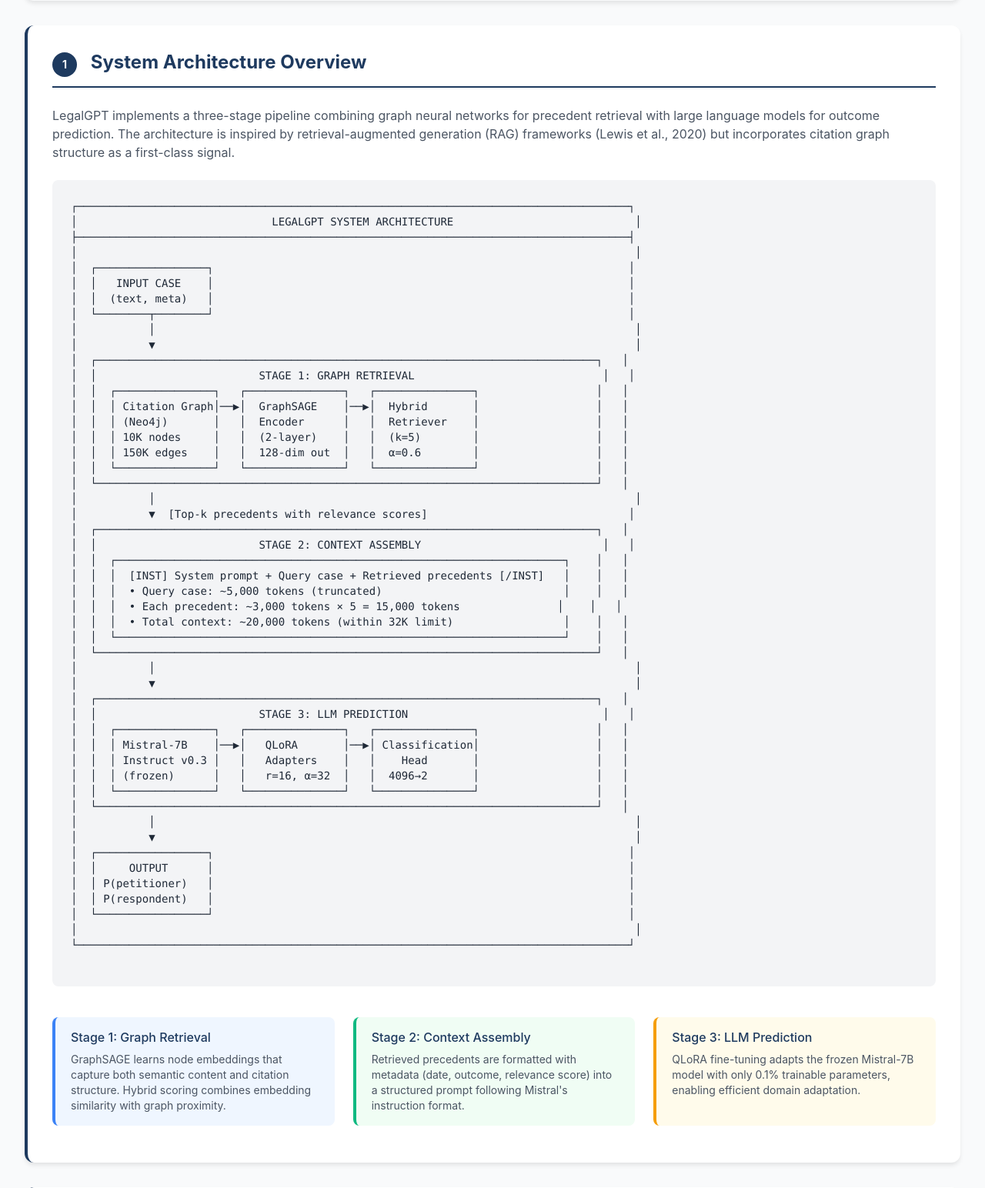
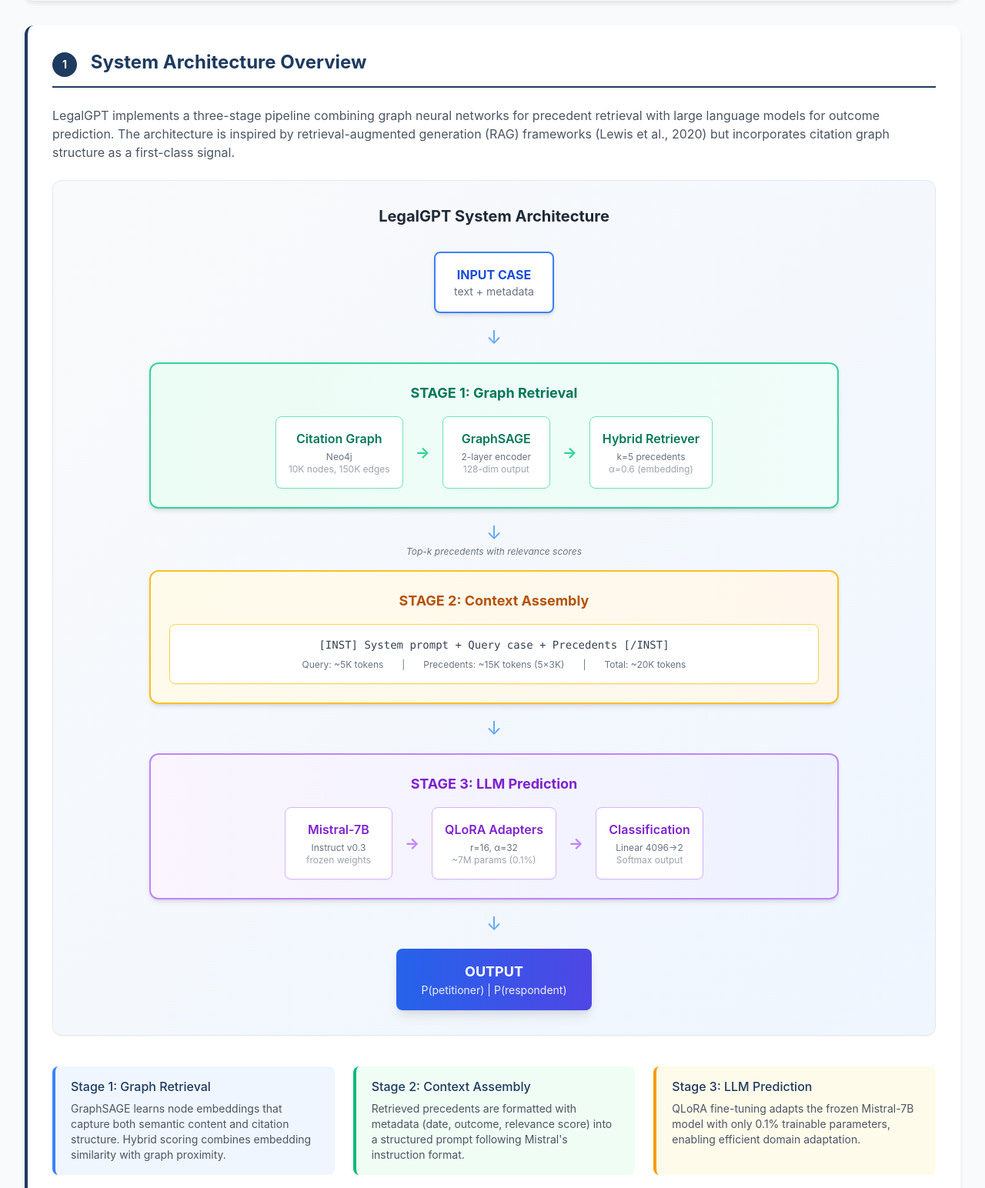
Before and after one commit to suislanchez/caselaw-graph-ring, a FastAPI app: page /methodology in a window 1280 px wide. Shown: the part 695-2239 px from the top of the page at 77% size. Run offline with FastAPI, Linux system fonts and the light colour scheme; some libraries are stand-ins or nearby versions.

Commit message:
Upgrade system architecture diagrams to modern HTML/CSS visual design

```diff
--- a/website/templates/methodology.html
+++ b/website/templates/methodology.html
@@ -88,58 +88,101 @@
         LegalGPT implements a three-stage pipeline combining graph neural networks for precedent retrieval with large language models for outcome prediction. The architecture is inspired by retrieval-augmented generation (RAG) frameworks (Lewis et al., 2020) but incorporates citation graph structure as a first-class signal.
     </p>
 
-    <div class="bg-gray-100 p-6 rounded-lg mb-6 overflow-x-auto">
-        <pre class="text-sm font-mono">
-┌─────────────────────────────────────────────────────────────────────────────────────┐
-│                              LEGALGPT SYSTEM ARCHITECTURE                            │
-├─────────────────────────────────────────────────────────────────────────────────────┤
-│                                                                                      │
-│  ┌─────────────────┐                                                                │
-│  │   INPUT CASE    │                                                                │
-│  │  (text, meta)   │                                                                │
-│  └────────┬────────┘                                                                │
-│           │                                                                          │
-│           ▼                                                                          │
-│  ┌─────────────────────────────────────────────────────────────────────────────┐   │
-│  │                         STAGE 1: GRAPH RETRIEVAL                             │   │
-│  │  ┌───────────────┐   ┌───────────────┐   ┌───────────────┐                  │   │
-│  │  │ Citation Graph│──▶│  GraphSAGE    │──▶│  Hybrid       │                  │   │
-│  │  │ (Neo4j)       │   │  Encoder      │   │  Retriever    │                  │   │
-│  │  │ 10K nodes     │   │  (2-layer)    │   │  (k=5)        │                  │   │
-│  │  │ 150K edges    │   │  128-dim out  │   │  α=0.6        │                  │   │
-│  │  └───────────────┘   └───────────────┘   └───────────────┘                  │   │
-│  └─────────────────────────────────────────────────────────────────────────────┘   │
-│           │                                                                          │
-│           ▼  [Top-k precedents with relevance scores]                               │
-│  ┌─────────────────────────────────────────────────────────────────────────────┐   │
-│  │                         STAGE 2: CONTEXT ASSEMBLY                            │   │
-│  │  ┌─────────────────────────────────────────────────────────────────────┐    │   │
-│  │  │  [INST] System prompt + Query case + Retrieved precedents [/INST]   │    │   │
-│  │  │  • Query case: ~5,000 tokens (truncated)                            │    │   │
-│  │  │  • Each precedent: ~3,000 tokens × 5 = 15,000 tokens               │    │   │
-│  │  │  • Total context: ~20,000 tokens (within 32K limit)                 │    │   │
-│  │  └─────────────────────────────────────────────────────────────────────┘    │   │
-│  └─────────────────────────────────────────────────────────────────────────────┘   │
-│           │                                                                          │
-│           ▼                                                                          │
-│  ┌─────────────────────────────────────────────────────────────────────────────┐   │
-│  │                         STAGE 3: LLM PREDICTION                              │   │
-│  │  ┌───────────────┐   ┌───────────────┐   ┌───────────────┐                  │   │
-│  │  │ Mistral-7B    │──▶│   QLoRA       │──▶│ Classification│                  │   │
-│  │  │ Instruct v0.3 │   │   Adapters    │   │    Head       │                  │   │
-│  │  │ (frozen)      │   │   r=16, α=32  │   │  4096→2       │                  │   │
-│  │  └───────────────┘   └───────────────┘   └───────────────┘                  │   │
-│  └─────────────────────────────────────────────────────────────────────────────┘   │
-│           │                                                                          │
-│           ▼                                                                          │
-│  ┌─────────────────┐                                                                │
-│  │     OUTPUT      │                                                                │
-│  │ P(petitioner)   │                                                                │
-│  │ P(respondent)   │                                                                │
-│  └─────────────────┘                                                                │
-│                                                                                      │
-└─────────────────────────────────────────────────────────────────────────────────────┘
-        </pre>
+    <!-- System Architecture Diagram -->
+    <div class="bg-gradient-to-br from-gray-50 to-blue-50 p-8 rounded-xl mb-6 border border-gray-200 shadow-sm">
+        <h3 class="text-center text-xl font-bold text-gray-800 mb-8">LegalGPT System Architecture</h3>
+
+        <div class="flex flex-col items-center gap-4">
+            <!-- Input -->
+            <div class="bg-white border-2 border-blue-500 rounded-lg px-6 py-4 shadow-md text-center">
+                <div class="font-bold text-blue-700">INPUT CASE</div>
+                <div class="text-sm text-gray-500">text + metadata</div>
+            </div>
+
+            <!-- Arrow -->
+            <div class="text-blue-400 text-2xl">↓</div>
+
+            <!-- Stage 1: Graph Retrieval -->
+            <div class="w-full max-w-4xl bg-gradient-to-r from-emerald-50 to-teal-50 border-2 border-emerald-400 rounded-xl p-6 shadow-md">
+                <div class="text-center font-bold text-emerald-700 mb-4 text-lg">STAGE 1: Graph Retrieval</div>
+                <div class="flex flex-wrap justify-center gap-4 items-center">
+                    <div class="bg-white border border-emerald-300 rounded-lg p-4 text-center shadow-sm min-w-[140px]">
+                        <div class="font-semibold text-emerald-700">Citation Graph</div>
+                        <div class="text-xs text-gray-500 mt-1">Neo4j</div>
+                        <div class="text-xs text-gray-400">10K nodes, 150K edges</div>
+                    </div>
+                    <div class="text-emerald-400 text-xl font-bold">→</div>
+                    <div class="bg-white border border-emerald-300 rounded-lg p-4 text-center shadow-sm min-w-[140px]">
+                        <div class="font-semibold text-emerald-700">GraphSAGE</div>
+                        <div class="text-xs text-gray-500 mt-1">2-layer encoder</div>
+                        <div class="text-xs text-gray-400">128-dim output</div>
+                    </div>
+                    <div class="text-emerald-400 text-xl font-bold">→</div>
+                    <div class="bg-white border border-emerald-300 rounded-lg p-4 text-center shadow-sm min-w-[140px]">
+                        <div class="font-semibold text-emerald-700">Hybrid Retriever</div>
+                        <div class="text-xs text-gray-500 mt-1">k=5 precedents</div>
+                        <div class="text-xs text-gray-400">α=0.6 (embedding)</div>
+                    </div>
+                </div>
+            </div>
+
+            <!-- Arrow with label -->
+            <div class="flex flex-col items-center">
+                <div class="text-blue-400 text-2xl">↓</div>
+                <div class="text-xs text-gray-500 italic">Top-k precedents with relevance scores</div>
+            </div>
+
+            <!-- Stage 2: Context Assembly -->
+            <div class="w-full max-w-4xl bg-gradient-to-r from-amber-50 to-orange-50 border-2 border-amber-400 rounded-xl p-6 shadow-md">
+                <div class="text-center font-bold text-amber-700 mb-4 text-lg">STAGE 2: Context Assembly</div>
+                <div class="bg-white border border-amber-300 rounded-lg p-4 shadow-sm">
+                    <div class="font-mono text-sm text-center text-gray-700 mb-2">[INST] System prompt + Query case + Precedents [/INST]</div>
+                    <div class="flex flex-wrap justify-center gap-6 text-xs text-gray-500">
+                        <span>Query: ~5K tokens</span>
+                        <span>|</span>
+                        <span>Precedents: ~15K tokens (5×3K)</span>
+                        <span>|</span>
+                        <span>Total: ~20K tokens</span>
+                    </div>
+                </div>
+            </div>
+
+            <!-- Arrow -->
+            <div class="text-blue-400 text-2xl">↓</div>
+
+            <!-- Stage 3: LLM Prediction -->
+            <div class="w-full max-w-4xl bg-gradient-to-r from-purple-50 to-indigo-50 border-2 border-purple-400 rounded-xl p-6 shadow-md">
+                <div class="text-center font-bold text-purple-700 mb-4 text-lg">STAGE 3: LLM Prediction</div>
+                <div class="flex flex-wrap justify-center gap-4 items-center">
+                    <div class="bg-white border border-purple-300 rounded-lg p-4 text-center shadow-sm min-w-[140px]">
+                        <div class="font-semibold text-purple-700">Mistral-7B</div>
+                        <div class="text-xs text-gray-500 mt-1">Instruct v0.3</div>
+                        <div class="text-xs text-gray-400">frozen weights</div>
+                    </div>
+                    <div class="text-purple-400 text-xl font-bold">→</div>
+                    <div class="bg-white border border-purple-300 rounded-lg p-4 text-center shadow-sm min-w-[140px]">
+                        <div class="font-semibold text-purple-700">QLoRA Adapters</div>
+                        <div class="text-xs text-gray-500 mt-1">r=16, α=32</div>
+                        <div class="text-xs text-gray-400">~7M params (0.1%)</div>
+                    </div>
+                    <div class="text-purple-400 text-xl font-bold">→</div>
+                    <div class="bg-white border border-purple-300 rounded-lg p-4 text-center shadow-sm min-w-[140px]">
+                        <div class="font-semibold text-purple-700">Classification</div>
+                        <div class="text-xs text-gray-500 mt-1">Linear 4096→2</div>
+                        <div class="text-xs text-gray-400">Softmax output</div>
+                    </div>
+                </div>
+            </div>
+
+            <!-- Arrow -->
+            <div class="text-blue-400 text-2xl">↓</div>
+
+            <!-- Output -->
+            <div class="bg-gradient-to-r from-blue-600 to-indigo-600 text-white rounded-lg px-8 py-4 shadow-lg text-center">
+                <div class="font-bold text-lg">OUTPUT</div>
+                <div class="text-sm opacity-90">P(petitioner) | P(respondent)</div>
+            </div>
+        </div>
     </div>
 
     <div class="grid md:grid-cols-3 gap-6">
@@ -944,50 +987,82 @@ Parameters:
         Multi-modal representation combining semantic text features with structural graph information through learned fusion layers.
     </p>
 
-    <div class="bg-gray-100 p-6 rounded-lg mb-8">
-        <h3 class="font-semibold mb-4 text-center">Fusion Architecture Diagram</h3>
-        <div class="font-mono text-sm overflow-x-auto">
-            <pre class="text-center">
-┌─────────────────────┐          ┌─────────────────────┐
-│     Case Text       │          │   Citation Graph    │
-│   (full opinion)    │          │   (node + edges)    │
-└──────────┬──────────┘          └──────────┬──────────┘
-           │                                 │
-           ▼                                 ▼
-┌─────────────────────┐          ┌─────────────────────┐
-│   Sentence-BERT     │          │     GraphSAGE       │
-│  all-MiniLM-L6-v2   │          │    2-layer GNN      │
-│     (frozen)        │          │    (trained)        │
-└──────────┬──────────┘          └──────────┬──────────┘
-           │                                 │
-           ▼                                 ▼
-    ┌─────────────┐                  ┌─────────────┐
-    │  e_text     │                  │  e_graph    │
-    │  (384-dim)  │                  │  (128-dim)  │
-    └──────┬──────┘                  └──────┬──────┘
-           │                                 │
-           └─────────────┬───────────────────┘
-                         │
-                         ▼
-              ┌─────────────────────┐
-              │    Concatenation    │
-              │  [e_text; e_graph]  │
-              │     (512-dim)       │
-              └──────────┬──────────┘
-                         │
-                         ▼
-              ┌─────────────────────┐
-              │   Fusion MLP        │
-              │  512 → 256 → 128    │
-              │   ReLU + Dropout    │
-              └──────────┬──────────┘
-                         │
-                         ▼
-              ┌─────────────────────┐
-              │  e_fused (128-dim)  │
-              │   L2 normalized     │
-              └─────────────────────┘
-            </pre>
+    <!-- Fusion Architecture Diagram -->
+    <div class="bg-gradient-to-br from-gray-50 to-indigo-50 p-8 rounded-xl mb-8 border border-gray-200 shadow-sm">
+        <h3 class="font-semibold mb-6 text-center text-lg text-gray-800">Fusion Architecture Diagram</h3>
+
+        <div class="flex flex-col items-center gap-3">
+            <!-- Dual Input Row -->
+            <div class="flex flex-wrap justify-center gap-12 mb-2">
+                <!-- Text Branch -->
+                <div class="flex flex-col items-center gap-3">
+                    <div class="bg-blue-100 border-2 border-blue-400 rounded-lg px-6 py-3 text-center shadow-sm">
+                        <div class="font-semibold text-blue-700">Case Text</div>
+                        <div class="text-xs text-gray-500">(full opinion)</div>
+                    </div>
+                    <div class="text-blue-400 text-xl">↓</div>
+                    <div class="bg-white border-2 border-blue-300 rounded-lg px-5 py-3 text-center shadow-sm">
+                        <div class="font-semibold text-blue-600">Sentence-BERT</div>
+                        <div class="text-xs text-gray-500">all-MiniLM-L6-v2</div>
+                        <div class="text-xs text-gray-400">(frozen)</div>
+                    </div>
+                    <div class="text-blue-400 text-xl">↓</div>
+                    <div class="bg-blue-50 border border-blue-200 rounded-lg px-4 py-2 text-center">
+                        <div class="font-mono text-sm text-blue-700">e_text</div>
+                        <div class="text-xs text-gray-500">(384-dim)</div>
+                    </div>
+                </div>
+
+                <!-- Graph Branch -->
+                <div class="flex flex-col items-center gap-3">
+                    <div class="bg-emerald-100 border-2 border-emerald-400 rounded-lg px-6 py-3 text-center shadow-sm">
+                        <div class="font-semibold text-emerald-700">Citation Graph</div>
+                        <div class="text-xs text-gray-500">(node + edges)</div>
+                    </div>
+                    <div class="text-emerald-400 text-xl">↓</div>
+                    <div class="bg-white border-2 border-emerald-300 rounded-lg px-5 py-3 text-center shadow-sm">
+                        <div class="font-semibold text-emerald-600">GraphSAGE</div>
+                        <div class="text-xs text-gray-500">2-layer GNN</div>
+                        <div class="text-xs text-gray-400">(trained)</div>
+                    </div>
+                    <div class="text-emerald-400 text-xl">↓</div>
+                    <div class="bg-emerald-50 border border-emerald-200 rounded-lg px-4 py-2 text-center">
+                        <div class="font-mono text-sm text-emerald-700">e_graph</div>
+                        <div class="text-xs text-gray-500">(128-dim)</div>
+                    </div>
+                </div>
+            </div>
+
+            <!-- Merge indicator -->
+            <div class="flex items-center gap-4 my-2">
+                <div class="w-20 h-0.5 bg-gradient-to-r from-blue-300 to-purple-400"></div>
+                <div class="text-purple-500 text-lg">⊕</div>
+                <div class="w-20 h-0.5 bg-gradient-to-l from-emerald-300 to-purple-400"></div>
+            </div>
+
+            <!-- Concatenation -->
+            <div class="bg-purple-100 border-2 border-purple-400 rounded-lg px-6 py-3 text-center shadow-sm">
+                <div class="font-semibold text-purple-700">Concatenation</div>
+                <div class="font-mono text-xs text-gray-600">[e_text; e_graph]</div>
+                <div class="text-xs text-gray-500">(512-dim)</div>
+            </div>
+
+            <div class="text-purple-400 text-xl">↓</div>
+
+            <!-- Fusion MLP -->
+            <div class="bg-gradient-to-r from-purple-100 to-indigo-100 border-2 border-purple-400 rounded-lg px-6 py-3 text-center shadow-sm">
+                <div class="font-semibold text-purple-700">Fusion MLP</div>
+                <div class="text-sm text-gray-600">512 → 256 → 128</div>
+                <div class="text-xs text-gray-500">ReLU + Dropout</div>
+            </div>
+
+            <div class="text-indigo-400 text-xl">↓</div>
+
+            <!-- Output -->
+            <div class="bg-gradient-to-r from-indigo-500 to-purple-600 text-white rounded-lg px-6 py-3 text-center shadow-md">
+                <div class="font-mono font-semibold">e_fused</div>
+                <div class="text-xs opacity-90">(128-dim, L2 normalized)</div>
+            </div>
         </div>
     </div>
 
```
